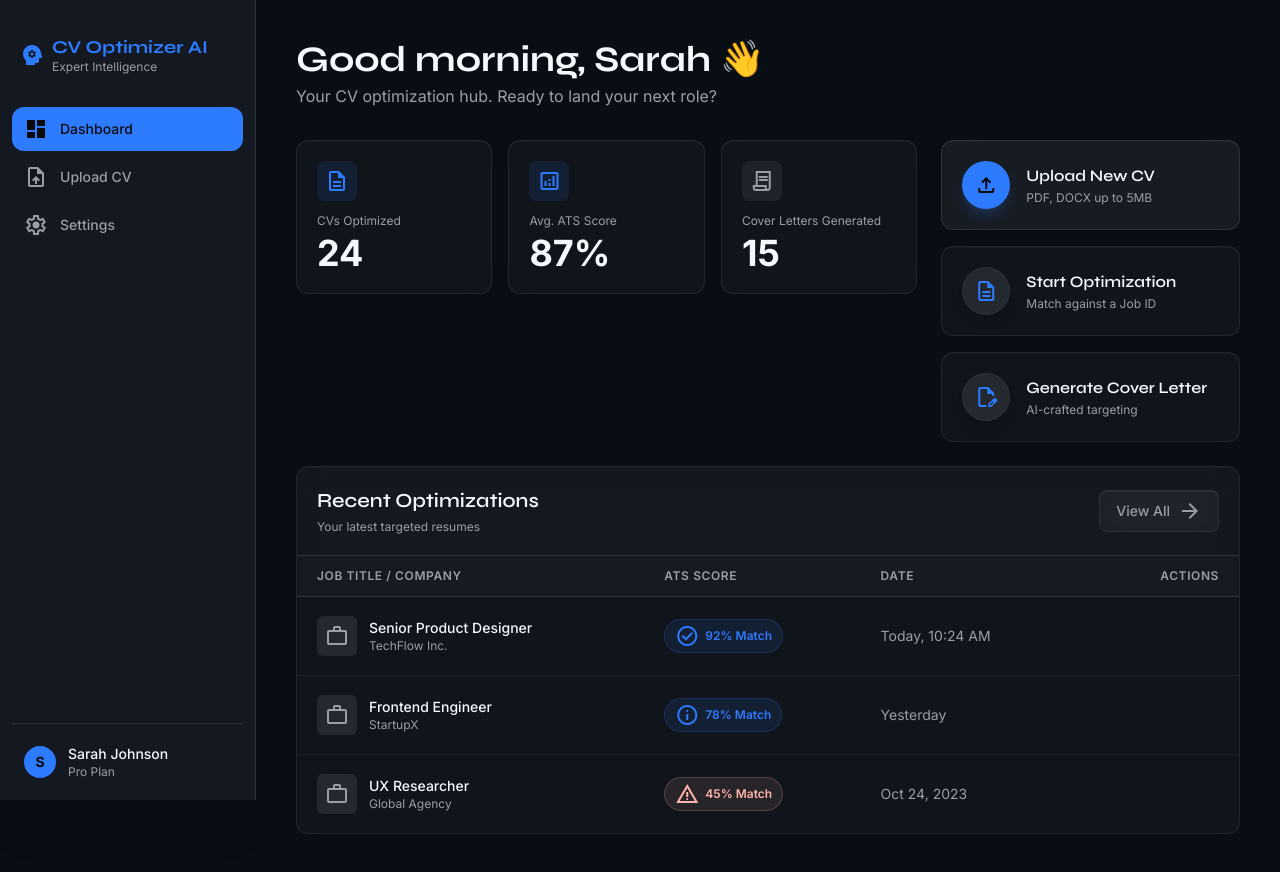
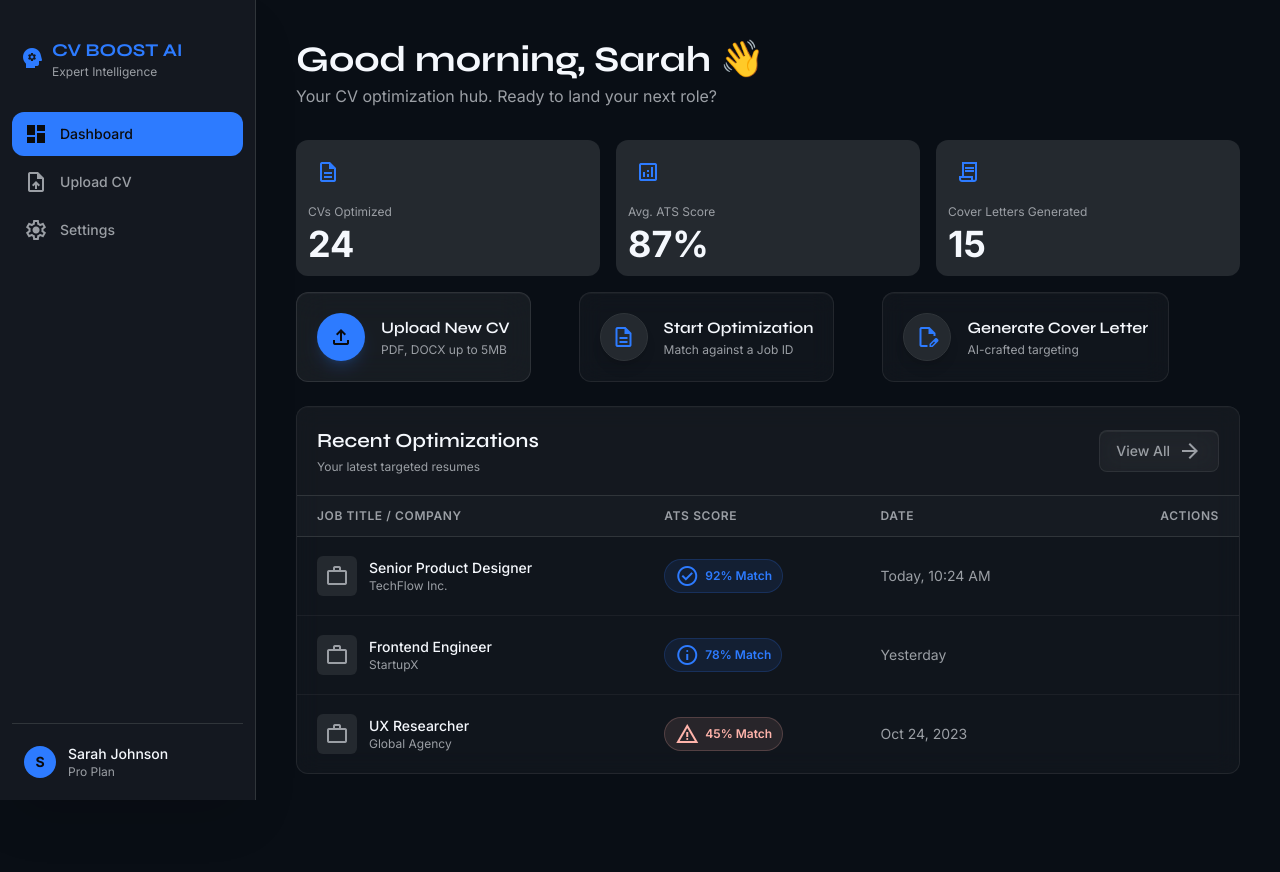
Before and after one commit to abdulmalik-codeWithFaith/cvboost-ai-frontend, a Next.js app: page /dashboard in a window 1280 px wide. After the commit the page ends 814 px from the top, so only its background shows below. Built offline with nearby package versions, Linux system fonts and the light colour scheme; no server answers.

Commit message:
Dashboard page restyling

```diff
--- a/app/dashboard/page.tsx
+++ b/app/dashboard/page.tsx
@@ -11,7 +11,7 @@ export default function DashboardPage() {
             <Sidebar />
             <main className="flex-1 md:ml-64 p-6 md:p-10 pb-24 md:pb-10">
                 <WelcomeSection userName="Sarah" />
-                <div className="grid grid-cols-1 lg:grid-cols-12 gap-6 mt-8">
+                <div className=" lg:grid-cols-12 gap-6 mt-8">
                     <div className="lg:col-span-8 flex flex-col gap-6">
                         <MetricCards />
                     </div>
--- a/app/globals.css
+++ b/app/globals.css
@@ -307,6 +307,33 @@ h6 {
     0 8px 32px rgba(0, 0, 0, 0.24);
 }
 
+:root[data-theme="light"] .dashboard-quick-action {
+  background: #f3f4f6;
+}
+
+.dashboard-metric-card {
+  background: var(--surface-raised);
+}
+
+:root[data-theme="light"] .dashboard-metric-card {
+  background: #f3f4f6;
+}
+
+:root[data-theme="light"] .dashboard-upload-box {
+  background: #f3f4f6;
+  border-color: var(--border);
+  box-shadow: none;
+}
+
+:root[data-theme="light"] .dashboard-upload-box:hover {
+  border-color: var(--border);
+}
+
+:root[data-theme="light"] .dashboard-upload-box.is-dragging {
+  background: color-mix(in srgb, var(--accent) 5%, #f3f4f6);
+  border-color: var(--accent);
+}
+
 .ai-glow {
   box-shadow: 0 0 20px rgba(6, 182, 212, 0.09);
 }
--- a/components/dashboard/MetricCards.tsx
+++ b/components/dashboard/MetricCards.tsx
@@ -4,7 +4,7 @@ const metrics = [
         value: "24",
         icon: "description",
         color: "text-primary",
-        bg: "bg-primary/10",
+        bg: "black",
     },
     {
         label: "Avg. ATS Score",
@@ -17,8 +17,8 @@ const metrics = [
         label: "Cover Letters Generated",
         value: "15",
         icon: "contract",
-        color: "text-tertiary",
-        bg: "bg-tertiary/10",
+        color: "text-secondary",
+        bg: "bg-red",
     },
 ];
 
@@ -28,16 +28,21 @@ export default function MetricCards() {
         {metrics.map((metric) => (
           <div
                 key={metric.label}
-                    className="glass-panel card-inner-highlight rounded-xl p-5 flex flex-col gap-3 group hover:border-primary/30 transition-colors"
+                 className="dashboard-metric-card rounded-xl p-3 flex flex-col gap-3 group hover:scale-105 transition-colors"
+
            >
             <div
-                        className={`w-10 h-10 rounded-lg ${metric.bg} flex items-center justify-center ${metric.color} group-hover:scale-110 transition-transform`}
+              className={`w-10 h-10 rounded-xl  flex items-center justify-center ${metric.color} group-hover:scale-110 transition-transform`}
             >
               <span className="material-symbols-outlined">{metric.icon}</span>
             </div>
             <div className="mt-auto">
-                        <p className="text-xs text-on-surface-variant mb-1">{metric.label}</p>
-                        <p className="text-4xl font-bold text-on-surface">{metric.value}</p>
+              <p className="text-xs text-on-surface-variant mb-1">
+                {metric.label}
+              </p>
+              <p className="text-4xl font-bold text-on-surface">
+                {metric.value}
+              </p>
             </div>
           </div>
         ))}
--- a/components/dashboard/QuickActions.tsx
+++ b/components/dashboard/QuickActions.tsx
@@ -24,12 +24,12 @@ const actions = [
 
 export default function QuickActions() {
     return (
-        <div className="flex flex-col gap-4">
+        <div className=" flex flex-row gap-12 mt-4">
             {actions.map((action) => (
                 <button
                     key={action.label}
                     className={`${action.elevated ? "glass-panel-elevated ai-glow" : "glass-panel"
-                        } card-inner-highlight rounded-xl p-5 flex items-center gap-4 text-left group hover:bg-white/5 transition-all active:scale-[0.98]`}
+                        } dashboard-quick-action card-inner-highlight rounded-xl p-5 flex items-center gap-4 text-left group hover:bg-white/5 transition-all active:scale-[0.98]`}
                 >
                     <div
                         className={`w-12 h-12 rounded-full flex items-center justify-center group-hover:scale-110 transition-transform ${action.elevated
--- a/components/shared/Sidebar.tsx
+++ b/components/shared/Sidebar.tsx
@@ -23,8 +23,8 @@ export default function Sidebar() {
                     psychology
                 </span>
                 <div>
-                    <h1 className="font-bold text-primary text-lg leading-tight">
-                        CV Optimizer AI
+                    <h1 className="font-bold text-primary text-lg">
+                        CV BOOST AI
                     </h1>
                     <p className="text-on-surface-variant text-xs">Expert Intelligence</p>
                 </div>
--- a/components/upload/CVPreview.tsx
+++ b/components/upload/CVPreview.tsx
@@ -10,7 +10,7 @@ export default function CVPreview({ file, onRemove }: CVPreviewProps) {
     });
 
     return (
-        <div className="glass-panel rounded-xl p-6 flex flex-col sm:flex-row items-center gap-6 relative overflow-hidden ai-glow">
+        <div className="glass-panel rounded-xl p-6 flex flex-col sm:flex-row items-center gap-6 relative overflow-hidden">
             <div className="absolute top-0 left-0 w-full h-1 bg-primary-container opacity-50" />
             <div className="w-16 h-20 bg-surface-container-highest rounded border border-white/10 flex items-center justify-center shrink-0 relative">
                 <span className="material-symbols-outlined text-4xl text-error">
--- a/components/upload/UploadBox.tsx
+++ b/components/upload/UploadBox.tsx
@@ -58,19 +58,18 @@ export default function UploadBox({ onFileSelected }: UploadBoxProps) {
                 onDragLeave={() => setIsDragging(false)}
                 onDrop={handleDrop}
                 onClick={() => !selectedFile && inputRef.current?.click()}
-                className={`glass-panel rounded-2xl border-2 border-dashed transition-all duration-300 p-12 flex flex-col items-center justify-center text-center min-h-[400px] relative group overflow-hidden ${isDragging
-                    ? "border-secondary bg-secondary/5"
+                className={`glass-panel dashboard-upload-box rounded-2xl border-2 border-dashed transition-all duration-300 p-12 flex flex-col items-center justify-center text-center min-h-100 relative group overflow-hidden ${isDragging
+                    ? "is-dragging border-secondary bg-secondary/5"
                     : "border-outline-variant hover:border-secondary cursor-pointer"
                     }`}
             >
-                <div className="absolute inset-0 bg-primary/5 opacity-0 group-hover:opacity-100 transition-opacity duration-500" />
                 {selectedFile ? (
                     <div className="relative z-10 w-full max-w-md">
                         <CVPreview file={selectedFile} onRemove={handleRemove} />
                     </div>
                 ) : (
                     <div className="relative z-10 flex flex-col items-center">
-                        <div className="w-24 h-24 rounded-full bg-surface-container-highest flex items-center justify-center mb-6 border border-white/5 group-hover:scale-105 transition-transform duration-300 ai-glow">
+                        <div className="w-24 h-24 rounded-full bg-surface-container-highest flex items-center justify-center mb-6 border border-white/5 group-hover:scale-105 transition-transform duration-300">
                             <span
                                 className="material-symbols-outlined text-5xl text-secondary"
                                 style={{ fontVariationSettings: "'FILL' 1" }}
```
Lines whose indentation alone changed are shown as unchanged.
